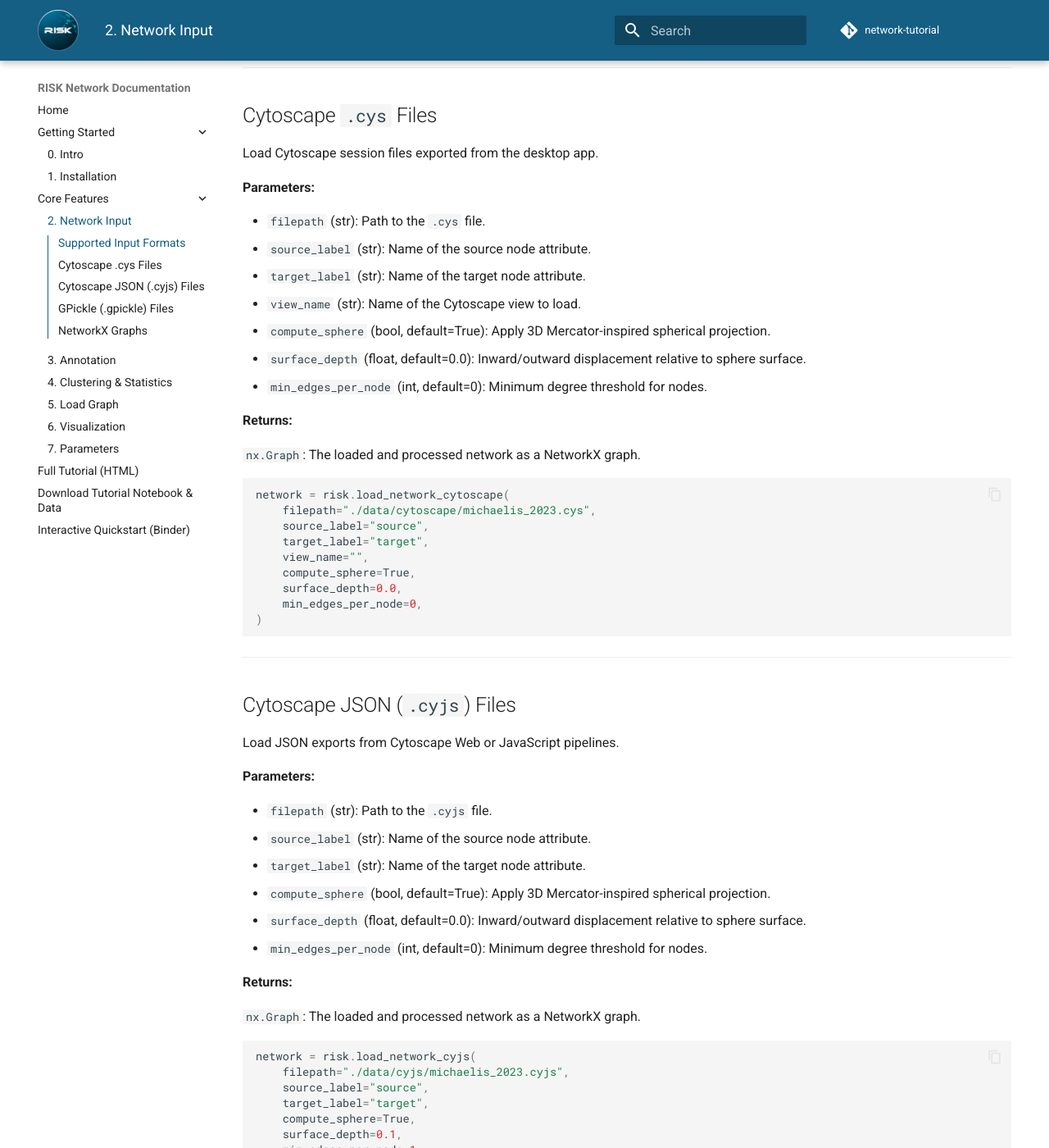
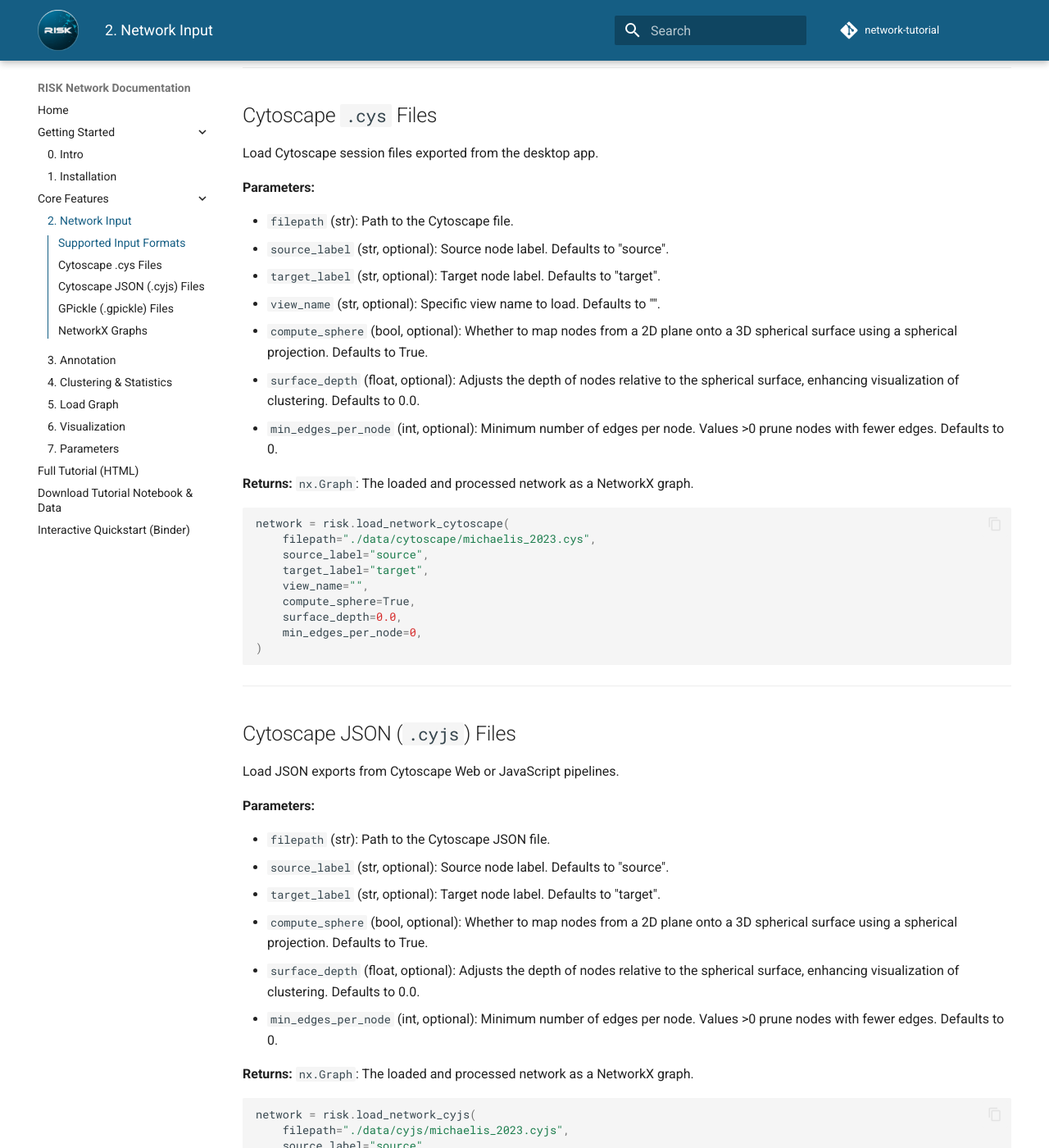
Before and after one commit to riskportal/network-tutorial, an MkDocs documentation site: the page built from docs/2_network_input.md, in a window 1280 px wide and 1400 px high, scrolled down 628 px. Shown: the whole window at 82% size. Built offline with MkDocs 1.6.1 and Material for MkDocs 9.7.7, drawn with Linux system fonts in a browser that asks for light colours; comment, search, counter and statistics services are not loaded; some of the changed text lies outside the part shown.

Commit message:
update docs network input markdown

````diff
--- a/docs/2_network_input.md
+++ b/docs/2_network_input.md
@@ -6,12 +6,12 @@ RISK offers flexible loading functions compatible with multiple network formats,
 
 ## Supported Input Formats
 
-| Format     | Function                   |
-| ---------- | -------------------------- |
-| `.cys`     | `load_network_cytoscape()` |
-| `.cyjs`    | `load_network_cyjs()`      |
-| `.gpickle` | `load_network_gpickle()`   |
-| `NetworkX` | `load_network_networkx()`  |
+| Format     | Method                     | Description                                                                                            |
+| ---------- | -------------------------- | ------------------------------------------------------------------------------------------------------ |
+| `.cys`     | `load_network_cytoscape()` | Load directly from Cytoscape session files; supports source/target labels and optional view selection. |
+| `.cyjs`    | `load_network_cyjs()`      | Import Cytoscape JSON format; specify source and target labels for nodes and edges.                    |
+| `.gpickle` | `load_network_gpickle()`   | Reload serialized NetworkX graphs; preserves full network structure.                                   |
+| `NetworkX` | `load_network_networkx()`  | Convert an existing NetworkX graph object into a RISK-compatible format.                               |
 
 All loaders accept shared preprocessing parameters for spherical projection, surface depth, and node filtering.
 
@@ -23,16 +23,15 @@ Load Cytoscape session files exported from the desktop app.
 
 **Parameters:**
 
-- `filepath` (str): Path to the `.cys` file.
-- `source_label` (str): Name of the source node attribute.
-- `target_label` (str): Name of the target node attribute.
-- `view_name` (str): Name of the Cytoscape view to load.
-- `compute_sphere` (bool, default=True): Apply 3D Mercator-inspired spherical projection.
-- `surface_depth` (float, default=0.0): Inward/outward displacement relative to sphere surface.
-- `min_edges_per_node` (int, default=0): Minimum degree threshold for nodes.
+- `filepath` (str): Path to the Cytoscape file.
+- `source_label` (str, optional): Source node label. Defaults to "source".
+- `target_label` (str, optional): Target node label. Defaults to "target".
+- `view_name` (str, optional): Specific view name to load. Defaults to "".
+- `compute_sphere` (bool, optional): Whether to map nodes from a 2D plane onto a 3D spherical surface using a spherical projection. Defaults to True.
+- `surface_depth` (float, optional): Adjusts the depth of nodes relative to the spherical surface, enhancing visualization of clustering. Defaults to 0.0.
+- `min_edges_per_node` (int, optional): Minimum number of edges per node. Values >0 prune nodes with fewer edges. Defaults to 0.
 
 **Returns:**
-
 `nx.Graph`: The loaded and processed network as a NetworkX graph.
 
 ```python
@@ -55,15 +54,14 @@ Load JSON exports from Cytoscape Web or JavaScript pipelines.
 
 **Parameters:**
 
-- `filepath` (str): Path to the `.cyjs` file.
-- `source_label` (str): Name of the source node attribute.
-- `target_label` (str): Name of the target node attribute.
-- `compute_sphere` (bool, default=True): Apply 3D Mercator-inspired spherical projection.
-- `surface_depth` (float, default=0.0): Inward/outward displacement relative to sphere surface.
-- `min_edges_per_node` (int, default=0): Minimum degree threshold for nodes.
+- `filepath` (str): Path to the Cytoscape JSON file.
+- `source_label` (str, optional): Source node label. Defaults to "source".
+- `target_label` (str, optional): Target node label. Defaults to "target".
+- `compute_sphere` (bool, optional): Whether to map nodes from a 2D plane onto a 3D spherical surface using a spherical projection. Defaults to True.
+- `surface_depth` (float, optional): Adjusts the depth of nodes relative to the spherical surface, enhancing visualization of clustering. Defaults to 0.0.
+- `min_edges_per_node` (int, optional): Minimum number of edges per node. Values >0 prune nodes with fewer edges. Defaults to 0.
 
 **Returns:**
-
 `nx.Graph`: The loaded and processed network as a NetworkX graph.
 
 ```python
@@ -85,13 +83,12 @@ Fast, Python-native serialization of NetworkX graphs preserving all attributes.
 
 **Parameters:**
 
-- `filepath` (str): Path to the `.gpickle` file.
-- `compute_sphere` (bool, default=True): Apply 3D Mercator-inspired spherical projection.
-- `surface_depth` (float, default=0.0): Inward/outward displacement relative to sphere surface.
-- `min_edges_per_node` (int, default=0): Minimum degree threshold for nodes.
+- `filepath` (str): Path to the GPickle file.
+- `compute_sphere` (bool, optional): Whether to map nodes from a 2D plane onto a 3D spherical surface using a spherical projection. Defaults to True.
+- `surface_depth` (float, optional): Adjusts the depth of nodes relative to the spherical surface, enhancing visualization of clustering. Defaults to 0.0.
+- `min_edges_per_node` (int, optional): Minimum number of edges per node. Values >0 prune nodes with fewer edges. Defaults to 0.
 
 **Returns:**
-
 `nx.Graph`: The loaded and processed network as a NetworkX graph.
 
 ```python
@@ -111,13 +108,12 @@ Load directly from an in-memory `networkx.Graph`. Integrates seamlessly when the
 
 **Parameters:**
 
-- `network` (nx.Graph): The input NetworkX graph.
-- `compute_sphere` (bool, default=True): Apply 3D Mercator-inspired spherical projection.
-- `surface_depth` (float, default=0.0): Inward/outward displacement relative to sphere surface.
-- `min_edges_per_node` (int, default=0): Minimum degree threshold for nodes.
+- `network` (nx.Graph): A NetworkX graph object.
+- `compute_sphere` (bool, optional): Whether to map nodes from a 2D plane onto a 3D spherical surface using a spherical projection. Defaults to True.
+- `surface_depth` (float, optional): Adjusts the depth of nodes relative to the spherical surface, enhancing visualization of clustering. Defaults to 0.0.
+- `min_edges_per_node` (int, optional): Minimum number of edges per node. Values >0 prune nodes with fewer edges. Defaults to 0.
 
 **Returns:**
-
 `nx.Graph`: The loaded and processed network as a NetworkX graph.
 
 ```python
````
